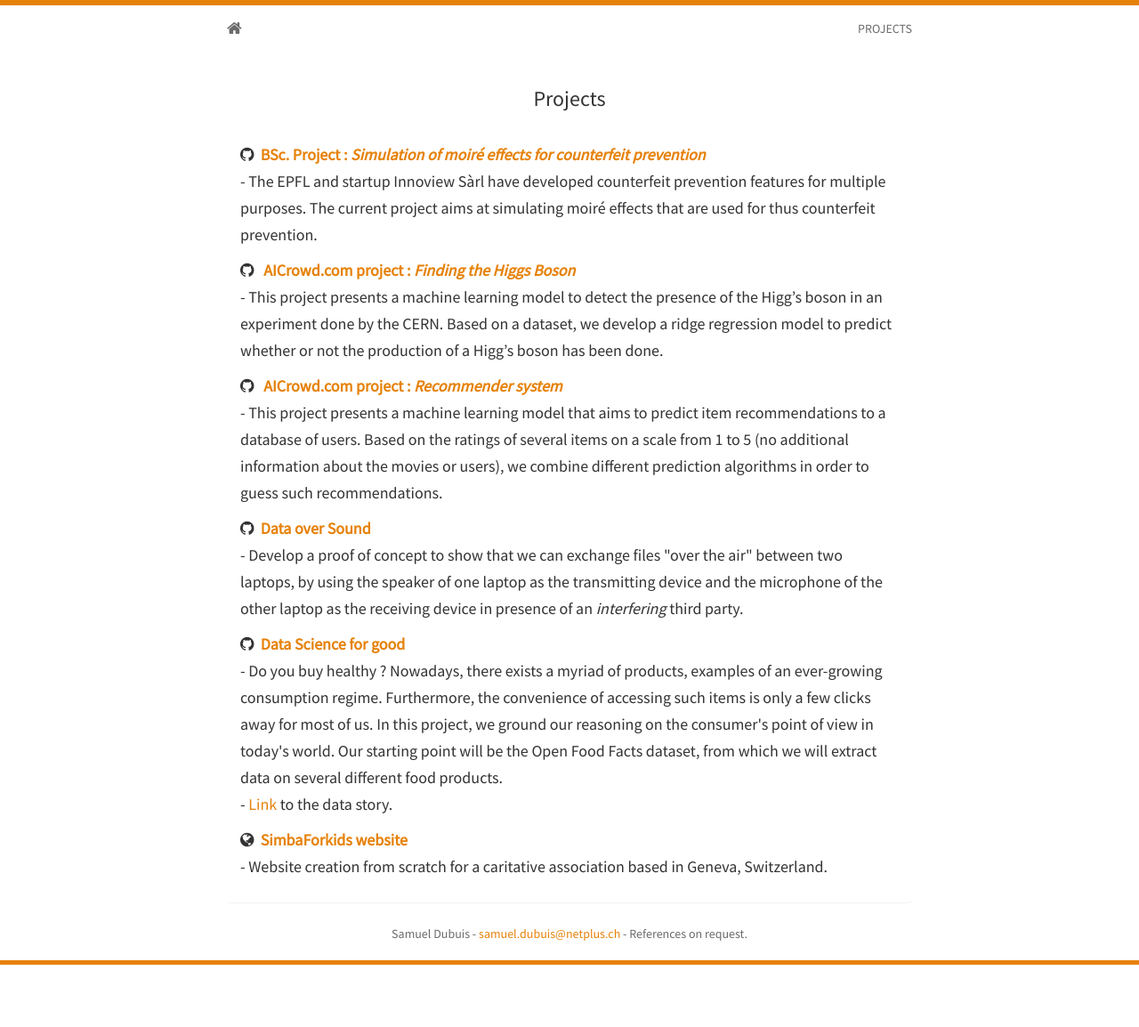
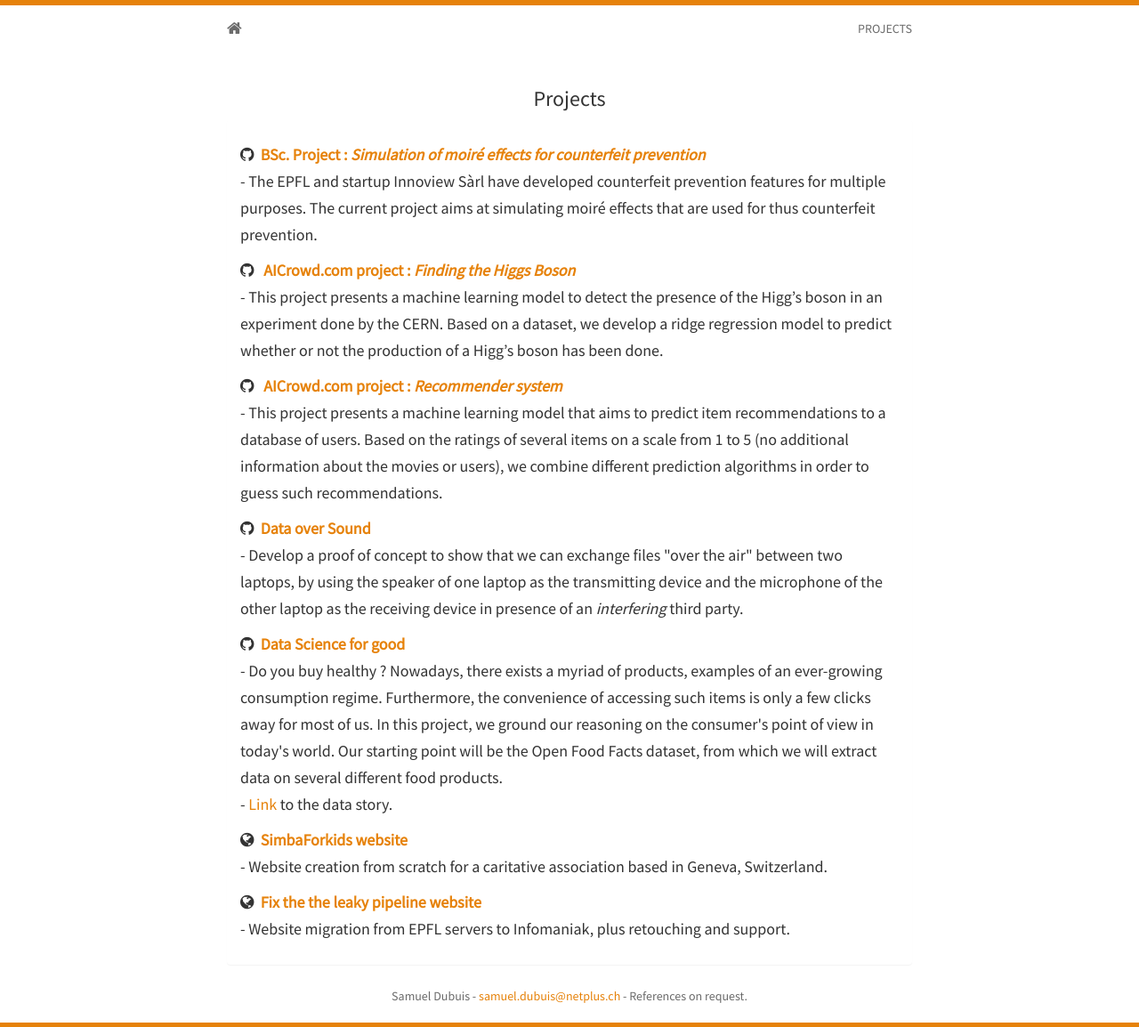
Before and after one commit to samdubuis/personnal_page, a Jekyll site: the page built from projects.html, in a window 1280 px wide. Shown: the whole page at 89% size. Built offline with Jekyll 4.4.1, drawn with Linux system fonts in a browser that asks for light colours; nearby versions of some CDN libraries; before the commit the page ends 1084 px from its top, so only the background shows below that.

Commit message:
ajout fix the leaky pipeline

```diff
--- a/_includes/projects.html
+++ b/_includes/projects.html
@@ -55,6 +55,11 @@
 			<br>
 			- Website creation from scratch for a caritative association based in Geneva, Switzerland.
 		</h5>
+		<h5>
+			<i class="fa fa-globe"></i>&nbsp;&nbsp;<strong><a href="https://fix-the-leaky-pipeline.ch">Fix the the leaky pipeline website</a></strong>
+			<br>
+			- Website migration from EPFL servers to Infomaniak, plus retouching and support.
+		</h5>
 
 
     </div>
```
